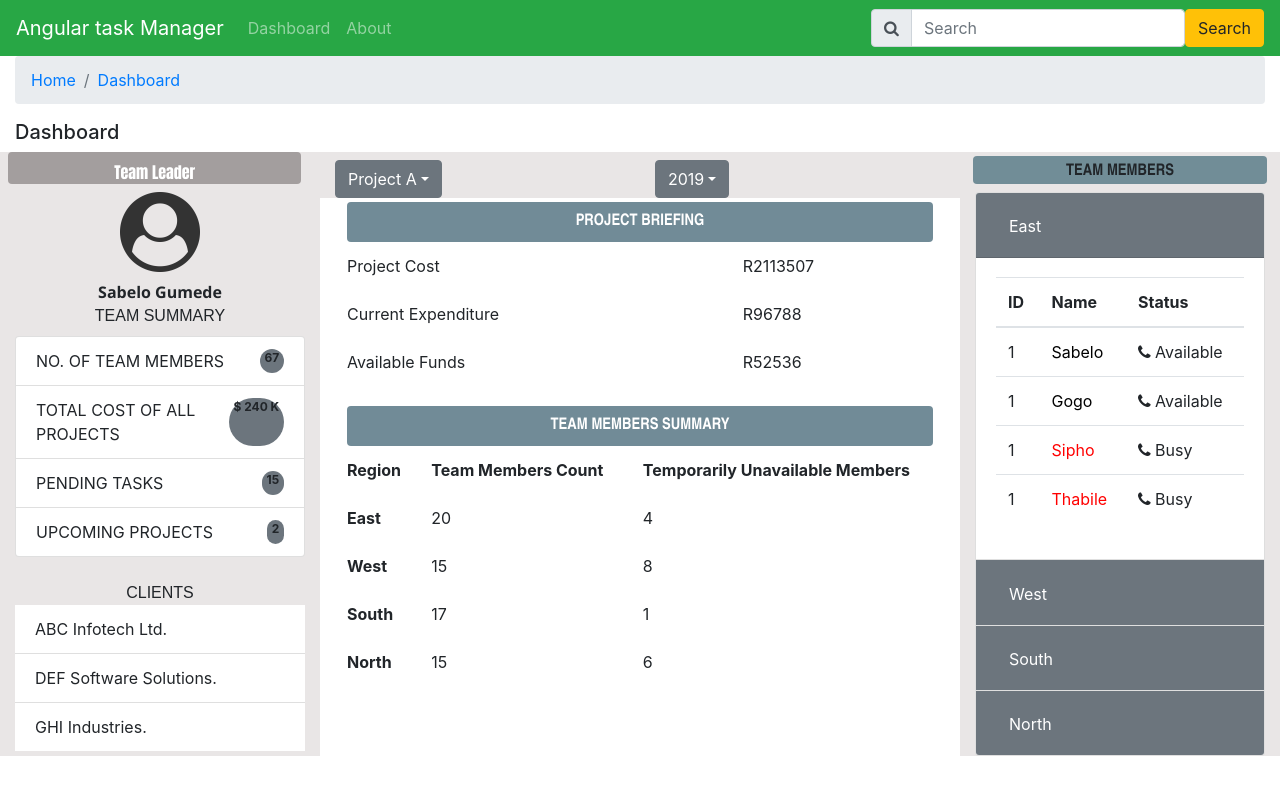
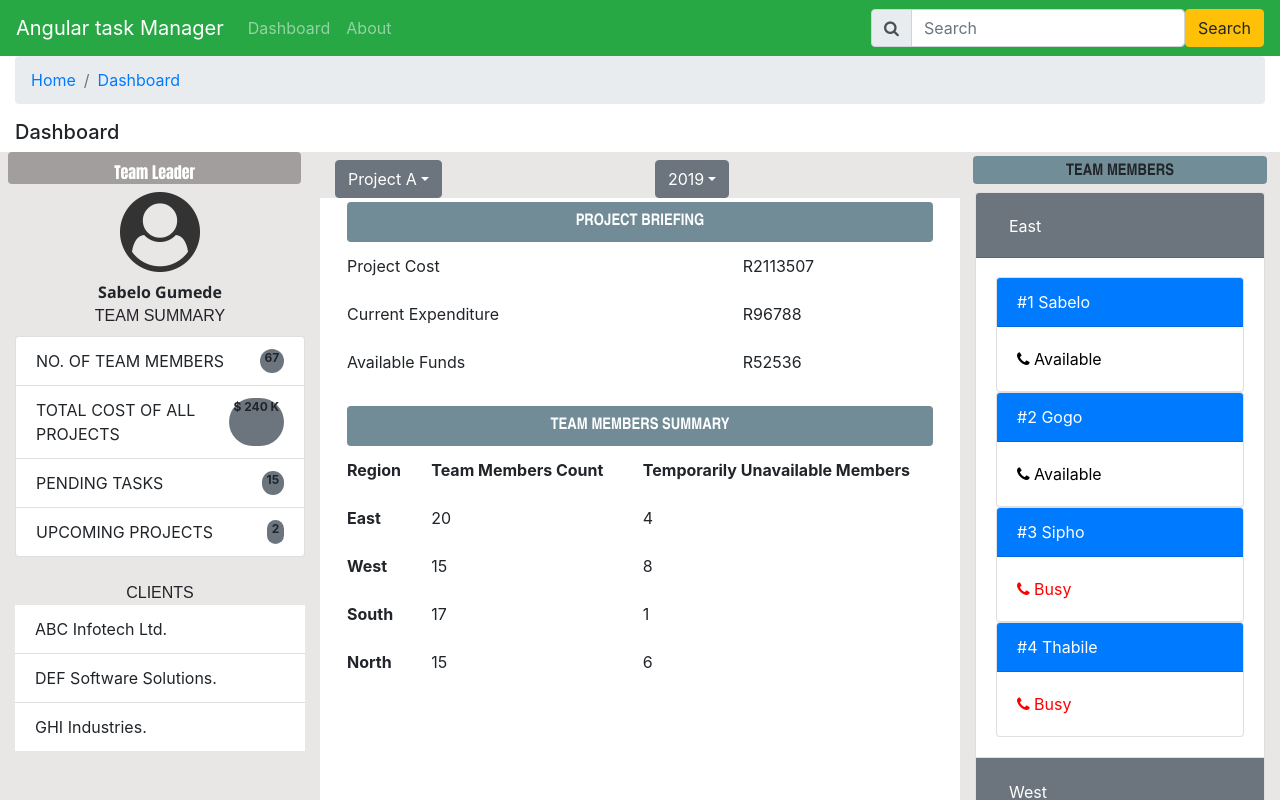
Before and after one commit to sabelogumede/TaskManager, an Angular app: page /dashboard in a window 1280 px wide. Shown: the top 800 px of the page. Built offline with nearby package versions, Linux system fonts and the light colour scheme.

Commit message:
used ngIf to display content on condition and ng-templates to display the same information differently on cards

```diff
--- a/src/app/dashboard/dashboard.component.html
+++ b/src/app/dashboard/dashboard.component.html
@@ -122,6 +122,7 @@
         <div class="accordion" id="accordionExample">
           <!-- Cards -->
           <div class="card" *ngFor="let teamMembersGroup of TeamMembers; let i = index">
+
               <div class="card-header bg-secondary" id="card1">
                 <h2 class="mb-0">
                   <button class="btn btn-link text-white" type="button" data-toggle="collapse" [attr.data-target]="'#cardbody' + i">{{teamMembersGroup.Region}}</button>
@@ -129,6 +130,19 @@
               </div>
               <div [id]="'cardbody' + i" class="collapse" aria-labelledby="card1" data-parent="#accordionExample" [ngClass]="(i == 0)?'show':''">
                 <div class="card-body">
+                  <!-- templates -->
+                  <div *ngIf="i == 0; then firstTemplate; else secondTemplate">
+
+                  </div>
+                  <!-- first template -->
+                  <ng-template #firstTemplate>
+                    <div class="card" *ngFor="let teamMember of teamMembersGroup.Members">
+                      <div class="card-header bg-primary text-white">#{{teamMember.ID}} {{teamMember.Name}}</div>
+                      <div class="card-body" [style.color]="(teamMember.Status=='Busy')?'red':'black'"><i class="fa fa-phone"></i> {{teamMember.Status}}</div>
+                    </div>
+                  </ng-template>
+                  <!-- Second template -->
+                  <ng-template #secondTemplate>
                     <table class="table">
                       <thead>
                         <tr>
@@ -145,8 +159,12 @@
                         </tr>
                       </tbody>
                     </table>
+                  </ng-template>
+
                 </div>
               </div>
+
+
           </div>
         </div>
       </div>
--- a/src/app/dashboard/dashboard.component.ts
+++ b/src/app/dashboard/dashboard.component.ts
@@ -56,34 +56,34 @@ export class DashboardComponent implements OnInit {
       {
         Region:"East", Members: [
           {ID: 1, Name: "Sabelo", Status: "Available"},
-          {ID: 1, Name: "Gogo", Status: "Available"},
-          {ID: 1, Name: "Sipho", Status: "Busy"},
-          {ID: 1, Name: "Thabile", Status: "Busy"}
+          {ID: 2, Name: "Gogo", Status: "Available"},
+          {ID: 3, Name: "Sipho", Status: "Busy"},
+          {ID: 4, Name: "Thabile", Status: "Busy"}
         ]
       },
       {
         Region:"West", Members: [
-          {ID: 1, Name: "Jabu", Status: "Available"},
-          {ID: 1, Name: "Thami", Status: "Busy"},
-          {ID: 1, Name: "Vincent", Status: "Available"},
-          {ID: 1, Name: "Mala", Status: "Busy"}
+          {ID: 5, Name: "Jabu", Status: "Available"},
+          {ID: 6, Name: "Thami", Status: "Busy"},
+          {ID: 7, Name: "Vincent", Status: "Available"},
+          {ID: 8, Name: "Mala", Status: "Busy"}
         ]
       },
       {
         Region:"South", Members: [
 
-          {ID: 1, Name: "Nhlanhla", Status: "Busy"},
-          {ID: 1, Name: "Sphelele", Status: "Available"},
-          {ID: 1, Name: "Busi", Status: "Busy"},
-          {ID: 1, Name: "Sizwe", Status: "Available"}
+          {ID: 9, Name: "Nhlanhla", Status: "Busy"},
+          {ID: 10, Name: "Sphelele", Status: "Available"},
+          {ID: 11, Name: "Busi", Status: "Busy"},
+          {ID: 12, Name: "Sizwe", Status: "Available"}
         ]
       },
       {
         Region:"North", Members: [
-          {ID: 1, Name: "Nomsa", Status: "Busy"},
-          {ID: 1, Name: "Sphiwe", Status: "Busy"},
-          {ID: 1, Name: "Hlelo", Status: "Available"},
-          {ID: 1, Name: "Vusi", Status: "Available"}
+          {ID: 13, Name: "Nomsa", Status: "Busy"},
+          {ID: 14, Name: "Sphiwe", Status: "Busy"},
+          {ID: 15, Name: "Hlelo", Status: "Available"},
+          {ID: 16, Name: "Vusi", Status: "Available"}
         ]
       }
     ]
```
Lines whose indentation alone changed are shown as unchanged.
